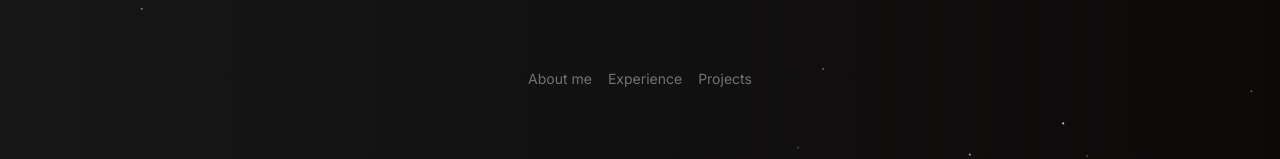
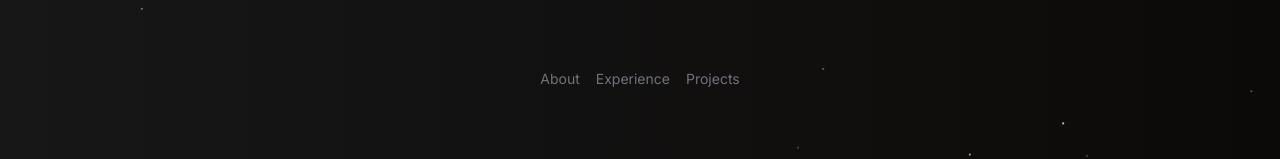
Before and after one commit to jeff-soriano/jeff-soriano.github.io, a Next.js app: page / in a window 1280 px wide. Shown: the part 181-340 px from the top of the page. Built offline with nearby package versions, Linux system fonts and the light colour scheme.

Commit message:
Rename about-me to about

```diff
--- a/app/about-me/page.tsx
+++ b/app/about/page.tsx
@@ -1,7 +1,6 @@
 import Image from 'next/image'
-import Link from 'next/link'
 
-export default function AboutMe() {
+export default function About() {
   return (
     <div>
       <Image
--- a/app/components/SubPageLayout.tsx
+++ b/app/components/SubPageLayout.tsx
@@ -16,7 +16,7 @@ export default function SubPageLayout({ children, heading }: Props) {
         <div>
           <ul className="flex gap-x-3 text-sm">
             <li className="duration-200 text-zinc-400 hover:text-zinc-100">
-              <Link href="/about-me">About me</Link>
+              <Link href="/about">About</Link>
             </li>
             <li className="duration-200 text-zinc-400 hover:text-zinc-100">
               <Link href="/projects">Projects</Link>
--- a/app/layout.tsx
+++ b/app/layout.tsx
@@ -1,7 +1,6 @@
 import './globals.css'
 import type { Metadata } from 'next'
 import { Inter } from 'next/font/google'
-import Link from 'next/link'
 
 const inter = Inter({ subsets: ['latin'] })
 
--- a/app/page.tsx
+++ b/app/page.tsx
@@ -13,7 +13,7 @@ export default function Home() {
       <nav className="my-16">
         <ul className="flex items-center justify-center gap-4 text-sm animate-fade-in">
           <li className="text-zinc-500 duration-500 hover:text-zinc-300">
-            <Link href="/about-me">About me</Link>
+            <Link href="/about">About</Link>
           </li>
           <li className="text-zinc-500 duration-500 hover:text-zinc-300">
             <Link href="/experience">Experience</Link>
```
Also changed, not shown: app/about/layout.tsx (renamed from app/about-me/layout.tsx).
